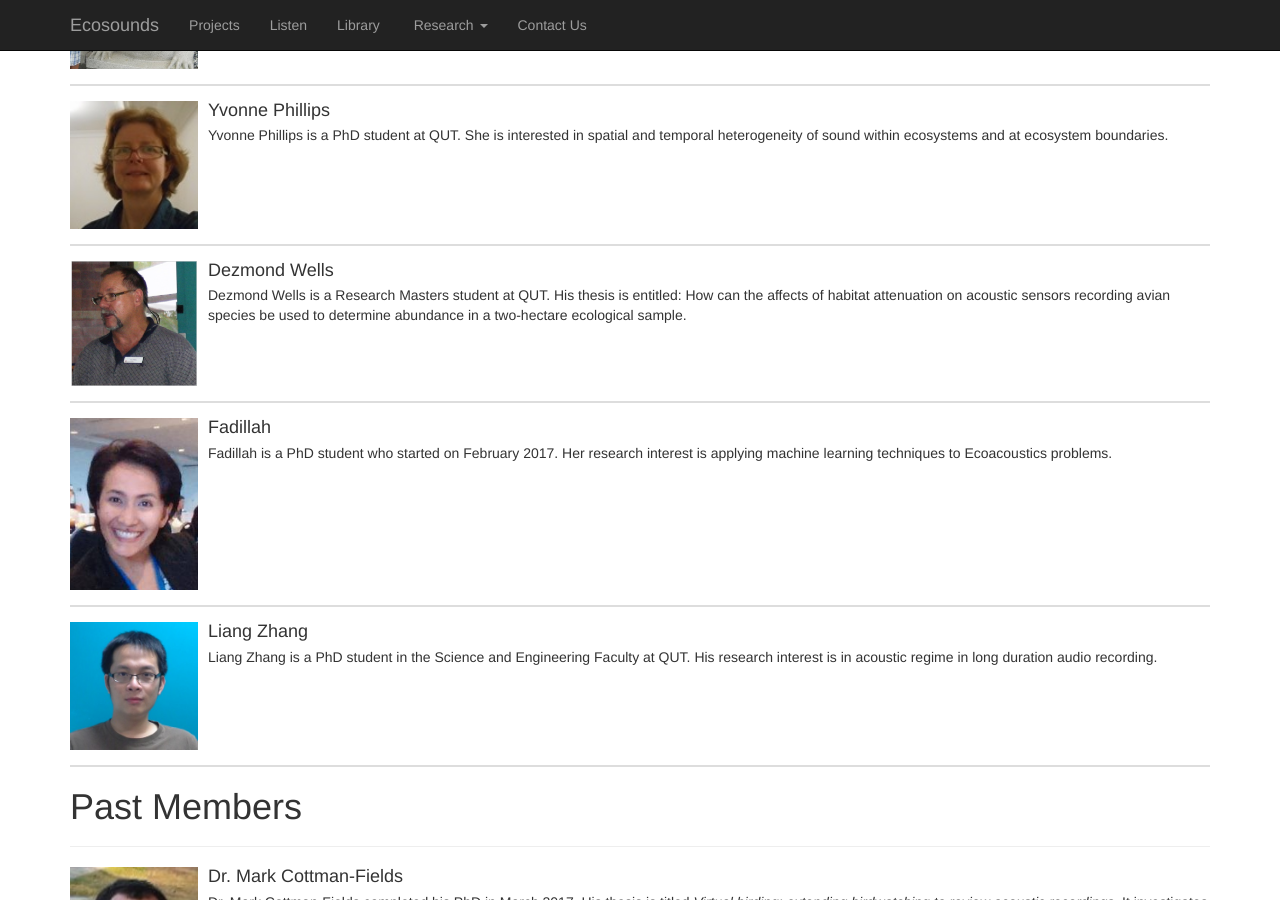
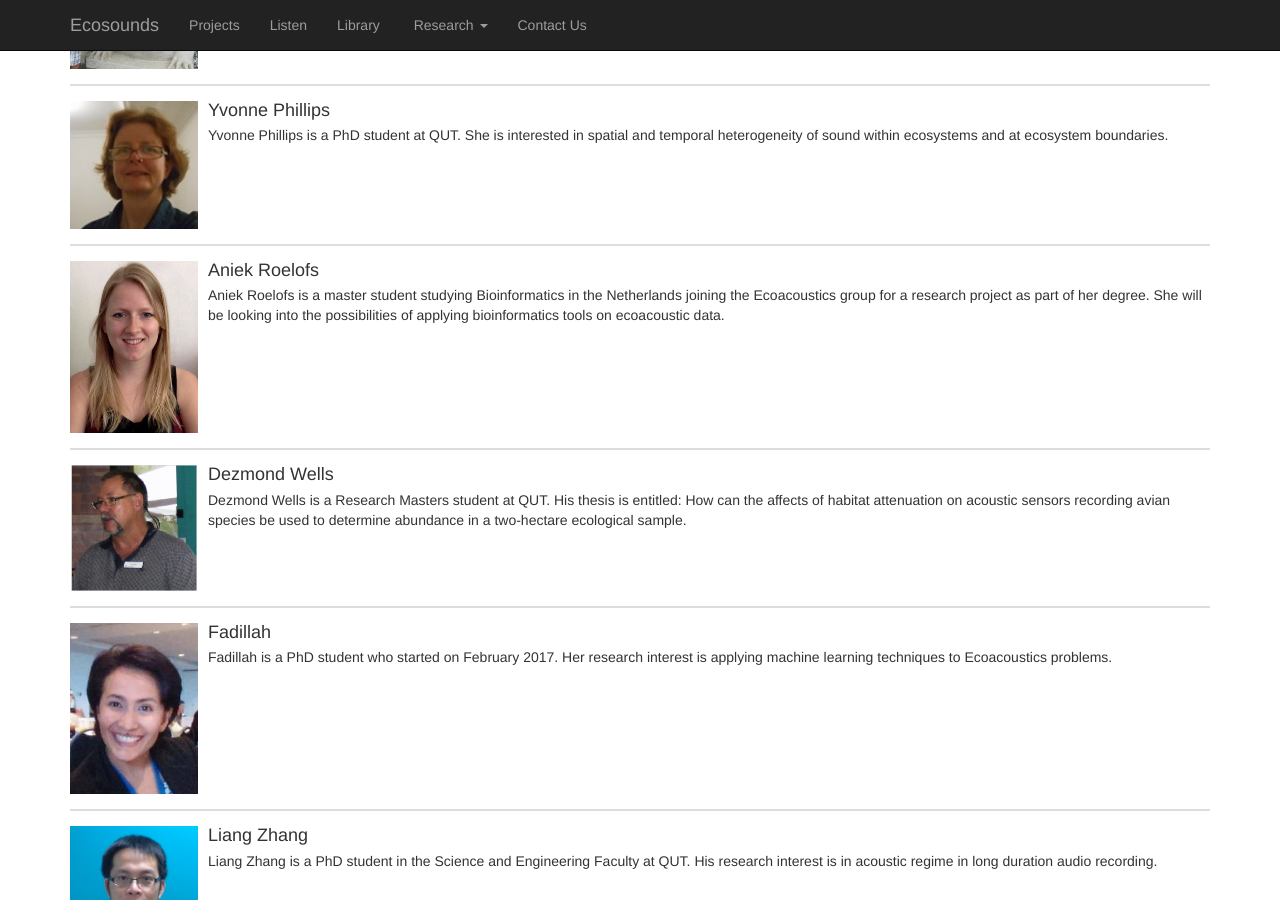
Before and after one commit to QutEcoacoustics/research-blog, a Jekyll site: the page built from people/people.html, in a window 1280 px wide and 900 px high, scrolled down 2167 px. Built offline with Jekyll 4.4.1, drawn with Linux system fonts in a browser that asks for light colours; nearby versions of some CDN libraries.

Commit message:
Added new user Aniek

```diff
--- a/people/people.html
+++ b/people/people.html
@@ -205,6 +205,16 @@ title: Ecosounds | People
                 of sound within ecosystems and at ecosystem boundaries.
             </div>
         </li>
+		<li class="media">
+            <span class="pull-left">
+               <img class="media-object" src="../images/aniek.png" alt="Aniek Roelofs">
+            </span>
+
+            <div class="media-body">
+                <h4 class="media-heading">Aniek Roelofs</h4>
+                Aniek Roelofs is a master student studying Bioinformatics in the Netherlands joining the Ecoacoustics group for a research project as part of her degree. She will be looking into the possibilities of applying bioinformatics tools on ecoacoustic data.
+            </div>
+        </li>
         <li class="media">
             <span class="pull-left">
                 <img class="media-object" src="../images/Dezmond-Wells.png" alt="Dezmond Wells">
```
Also changed, not shown: images/aniek.png (added).
